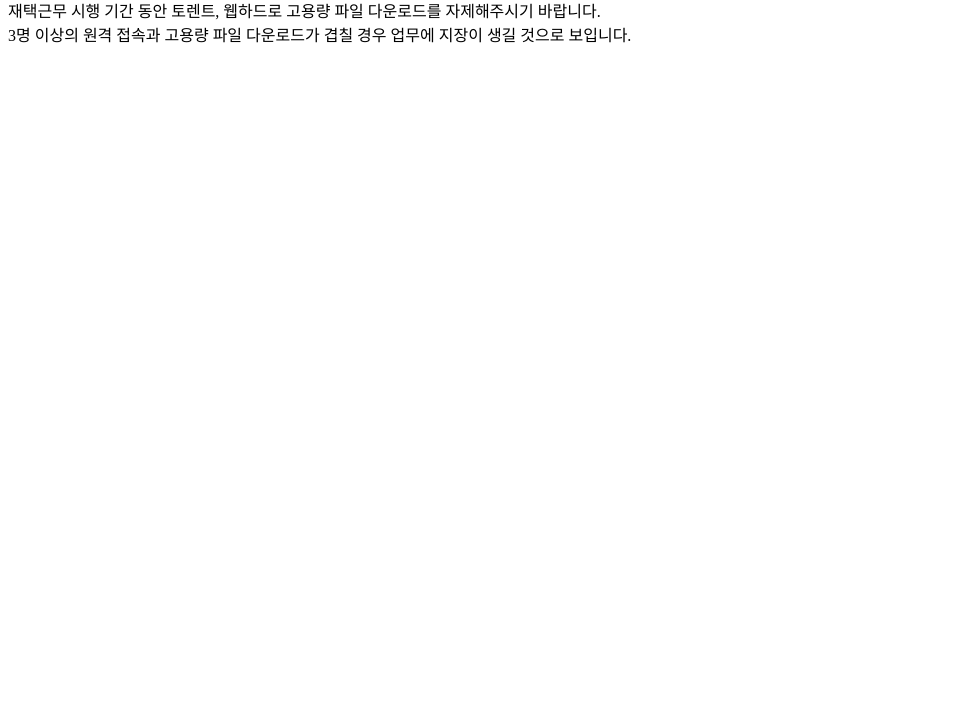
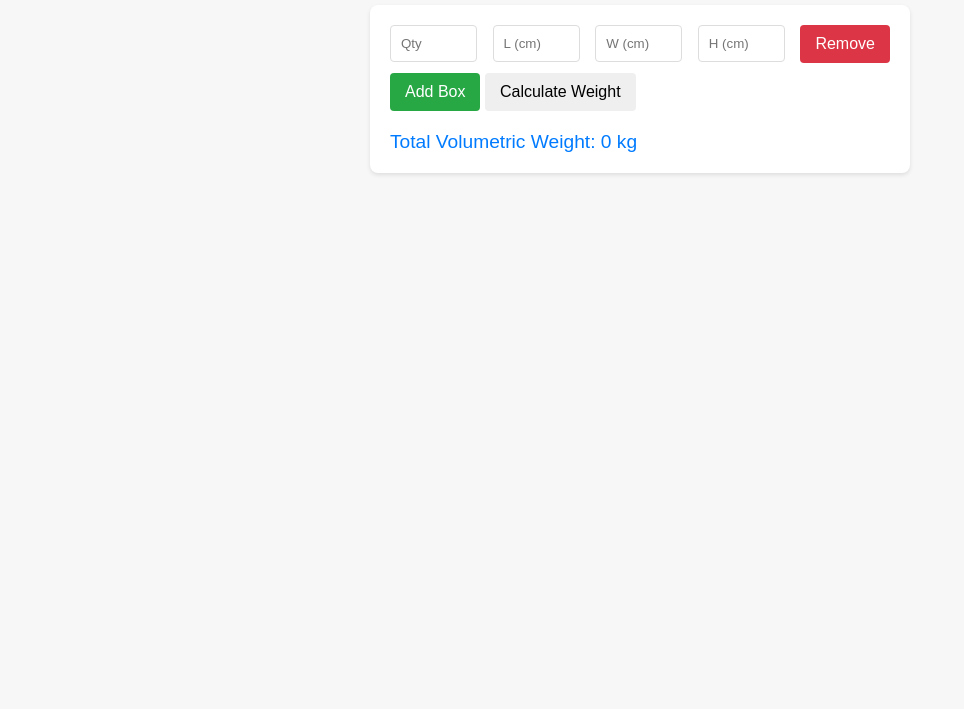
Before and after one commit to starrybasic/starrybweb, a plain HTML site: page index.html in a window 1280 px wide. Shown: the part 91-800 px from the top of the page, without its empty margins (0-964 px from the left). Drawn offline with Linux system fonts and the light colour scheme.

Commit message:
Add files via upload

```diff
--- a/index.html
+++ b/index.html
@@ -1,11 +1,21 @@
-<!doctype html>
-<html>
+<!DOCTYPE html>
+<html lang="en">
 <head>
-  <title>재택근무</title>
-  <meta charset="utf-8">
+    <meta charset="UTF-8">
+    <meta name="viewport" content="width=device-width, initial-scale=1.0">
+    <title>Volumetric Weight Calculator</title>
+    <link rel="stylesheet" href="style.css">
 </head>
 <body>
-  <h1>재택근무 관련 네트워크 사용</a></h1>
-  <p>재택근무 시행 기간 동안 토렌트, 웹하드로 고용량 파일 다운로드를 자제해주시기 바랍니다.<br>3명 이상의 원격 접속과 고용량 파일 다운로드가 겹칠 경우 업무에 지장이 생길 것으로 보입니다.</P>
+    <h2>Volumetric Weight Calculator</h2>
+    <div id="parcel-form">
+        <div id="parcels">
+            <!-- Parcel inputs will be added here -->
+        </div>
+        <button type="button" class="add-box" onclick="addBox()">Add Box</button>
+        <button type="button" onclick="calculateWeight()">Calculate Weight</button>
+        <div id="totalWeight">Total Volumetric Weight: 0 kg</div>
+    </div>
+    <script src="script.js"></script>
 </body>
 </html>
--- /dev/null
+++ b/script.js
@@ -0,0 +1,36 @@
+document.addEventListener('DOMContentLoaded', function() {
+    addBox(); // Add the first box row on load
+});
+
+function addBox() {
+    const parcelsDiv = document.getElementById('parcels');
+    const div = document.createElement('div');
+    div.innerHTML = `
+        <input type="number" min="1" placeholder="Qty" class="parcel-quantity">
+        <input type="number" min="1" placeholder="L (cm)" class="parcel-dimension">
+        <input type="number" min="1" placeholder="W (cm)" class="parcel-dimension">
+        <input type="number" min="1" placeholder="H (cm)" class="parcel-dimension">
+        <button class="remove-box" onclick="removeBox(this)">Remove</button>
+    `;
+    parcelsDiv.appendChild(div);
+}
+
+function removeBox(button) {
+    button.parentElement.remove();
+    calculateWeight(); // Recalculate after removing a box
+}
+
+function calculateWeight() {
+    const parcels = document.querySelectorAll('#parcels div');
+    let totalVolumetricWeight = 0;
+    parcels.forEach(parcel => {
+        const qty = parcel.querySelector('.parcel-quantity').value || 0;
+        const length = parcel.querySelector('.parcel-dimension:nth-child(2)').value || 0;
+        const width = parcel.querySelector('.parcel-dimension:nth-child(3)').value || 0;
+        const height = parcel.querySelector('.parcel-dimension:nth-child(4)').value || 0;
+        const volume = length * width * height;
+        const weight = (volume / 6000) * qty;
+        totalVolumetricWeight += weight;
+    });
+    document.getElementById('totalWeight').textContent = `Total Volumetric Weight: ${totalVolumetricWeight.toFixed(2)} kg`;
+}
--- /dev/null
+++ b/style.css
@@ -0,0 +1,59 @@
+body {
+    font-family: Arial, sans-serif;
+    padding: 20px;
+    background-color: #f7f7f7;
+}
+
+#parcel-form {
+    width: 90%;
+    max-width: 500px;
+    margin: auto;
+    padding: 20px;
+    background-color: #fff;
+    border-radius: 8px;
+    box-shadow: 0 2px 4px rgba(0, 0, 0, 0.1);
+}
+
+#parcels div {
+    display: flex;
+    justify-content: space-between;
+    align-items: center;
+    margin-bottom: 10px;
+}
+
+input[type=number] {
+    padding: 10px;
+    border: 1px solid #ddd;
+    border-radius: 4px;
+    margin-right: 3px; /* Ensure there is space between inputs */
+}
+
+.parcel-quantity,
+.parcel-dimension {
+    flex: 1; /* Allows input to grow and shrink as needed */
+    max-width: 13%; /* Limit the width of each input to less than a quarter of the container's width */
+}
+
+button {
+    padding: 10px 15px;
+    border: none;
+    border-radius: 4px;
+    cursor: pointer;
+    font-size: 16px;
+}
+
+.add-box {
+    background-color: #28a745;
+    color: white;
+}
+
+.remove-box {
+    background-color: #dc3545;
+    color: white;
+}
+
+#totalWeight {
+    margin-top: 20px;
+    font-size: 1.2em;
+    color: #007bff;
+}
```
